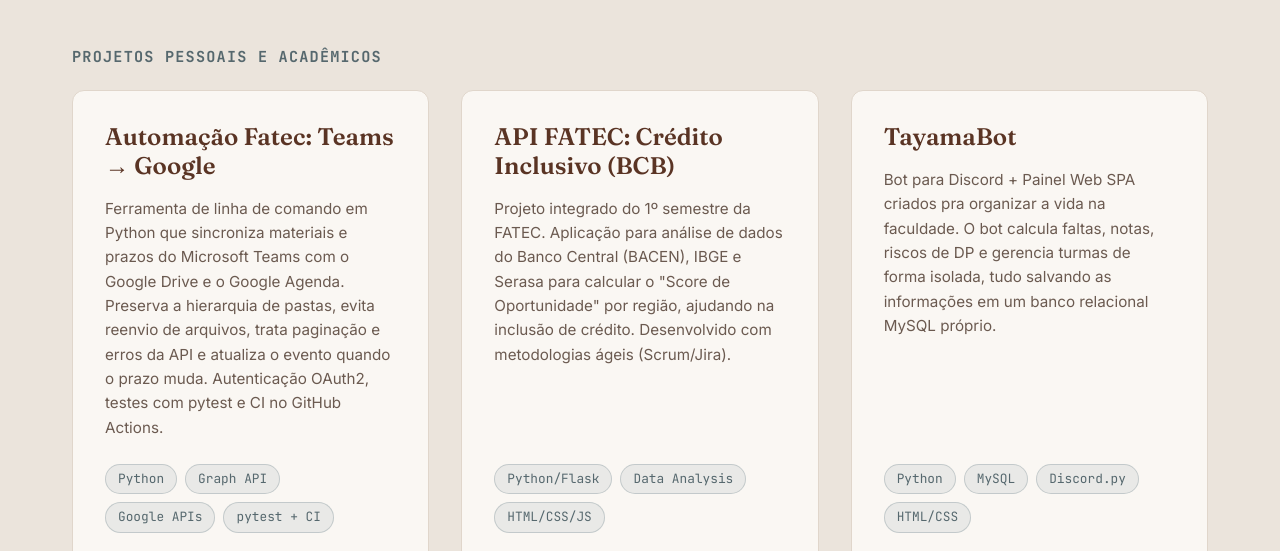
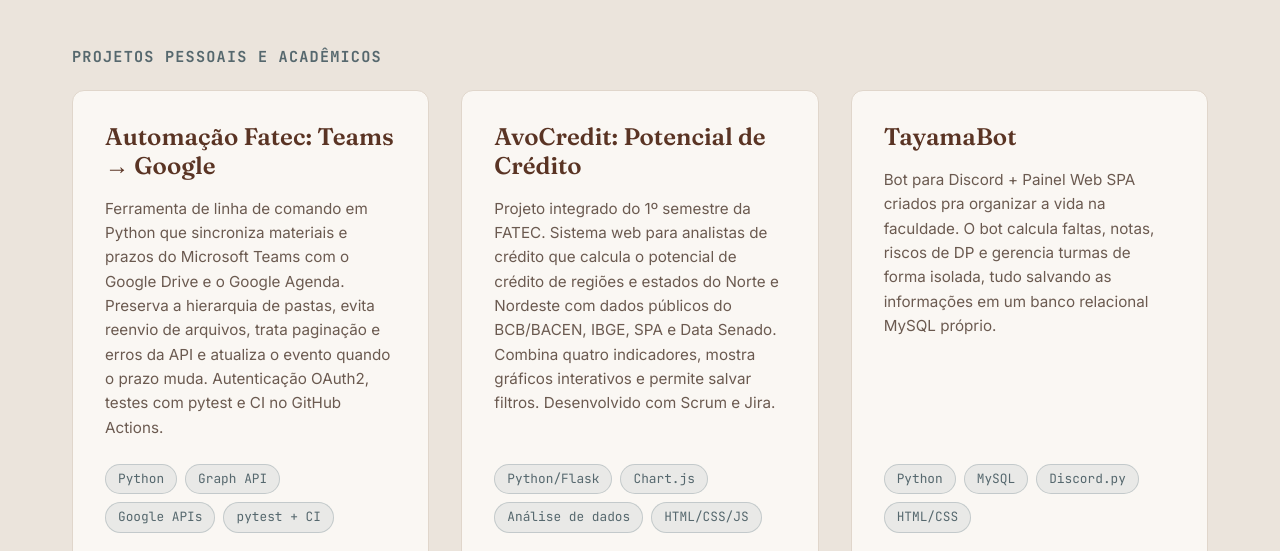
Before and after one commit to pedrohl45/pedrohl45.github.io, a plain HTML site: page index.html in a window 1280 px wide. Shown: the part 4130-4681 px from the top of the page. Drawn offline with nearby package versions, Linux system fonts and the light colour scheme.

Commit message:
docs(portfolio): renomeia o projeto integrado para avocredit e detalha o que foi feito

```diff
--- a/i18n.js
+++ b/i18n.js
@@ -42,8 +42,8 @@
         'p.ble.d': 'Reads temperature, humidity and battery from Bluetooth sensors on an ESP32-S3, sends them via MQTT to a SQLite collector and shows them on a web dashboard.',
         'p.auto.t': 'Fatec Automation: Teams → Google',
         'p.auto.d': 'Python command-line tool that syncs course materials and deadlines from Microsoft Teams to Google Drive and Google Calendar. It preserves the folder hierarchy, avoids re-uploading files, handles pagination and API errors, and updates the event when a deadline changes. OAuth2 authentication, tests with pytest and CI on GitHub Actions.',
-        'p.credit.t': 'FATEC API: Inclusive Credit (BCB)',
-        'p.credit.d': 'Integrated project from the 1st semester at FATEC. Application that analyzes data from the Central Bank of Brazil (BACEN), IBGE and Serasa to calculate an "Opportunity Score" per region, supporting credit inclusion. Built with agile methods (Scrum/Jira).',
+        'p.credit.t': 'AvoCredit: Credit Potential',
+        'p.credit.d': '1st-semester integrated project at FATEC. Web system for credit analysts that calculates the credit potential of regions and states in Northern and Northeastern Brazil using public data from BCB/BACEN, IBGE, SPA and Data Senado. It combines four indicators, shows interactive charts and lets users save filters. Built with Scrum and Jira.',
         'p.tayama.d': 'Discord bot + SPA web dashboard built to organize college life. The bot tracks absences, grades and the risk of failing courses, and manages classes in isolation, storing everything in its own MySQL relational database.',
         'p.yamada.t': 'YamadaBot & Landing Page',
         'p.yamada.d': 'A complete music ecosystem for Discord. I built the audio bot with yt-dlp and FFmpeg (with state isolation across multiple servers) and coded the responsive landing page that presents the project.',
@@ -60,7 +60,7 @@
         'exp.api.date': 'Academic Projects',
         'exp.api.title': 'Integrated Project-Based Learning (API)',
         'exp.api.desc': 'Team projects every semester, solving real problems for the college\'s partner clients, using Scrum and Jira.',
-        'exp.api.project': '<strong>1st semester (2026) · Denied by the Bank: Inclusive Credit with BCB Data.</strong> Website that identifies regions with high credit potential but no access to the traditional financial system. Using public data from the Central Bank of Brazil (BCB/BACEN), IBGE and Serasa, it calculates an "Opportunity Score" per region so credit analysts can compare territories with filters and indicators. Data analysis in Google Colab and website in Python (Flask), HTML and CSS.',
+        'exp.api.project': '<strong>1st semester (2026) · AvoCredit: credit potential in Northern and Northeastern Brazil.</strong> Web system for credit analysts that identifies regions with high credit potential but no access to the traditional financial system. It combines public data from BCB/BACEN, IBGE, SPA and Data Senado into an overall Credit Potential score per region and state, built from four indicators: fast-recovery default, concentration of expensive credit, healthy vs. critical debt, and debt from online betting. It has comparison and trend charts with Chart.js, filters by region, state, period, term and indicator, and saved filters to reopen analyses. Data analysis in Google Colab, Python (Flask) backend and code quality with Ruff, Lefthook, commitlint and GitHub Actions.',
 
         'contact.title': 'Contact',
         'contact.text': 'If you want to chat about code or opportunities, reach out here:',
--- a/index.html
+++ b/index.html
@@ -356,15 +356,17 @@
 
                 <article class="project-card fade-in">
                     <div class="project-content">
-                        <h3 data-i18n="p.credit.t">API FATEC: Crédito Inclusivo (BCB)</h3>
-                        <p class="project-desc" data-i18n="p.credit.d">Projeto integrado do 1º semestre da FATEC. Aplicação para análise de dados do Banco Central (BACEN), IBGE e Serasa para calcular o "Score de Oportunidade" por região, ajudando na inclusão de crédito. Desenvolvido com metodologias ágeis (Scrum/Jira).</p>
+                        <h3 data-i18n="p.credit.t">AvoCredit: Potencial de Crédito</h3>
+                        <p class="project-desc" data-i18n="p.credit.d">Projeto integrado do 1º semestre da FATEC. Sistema web para analistas de crédito que calcula o potencial de crédito de regiões e estados do Norte e Nordeste com dados públicos do BCB/BACEN, IBGE, SPA e Data Senado. Combina quatro indicadores, mostra gráficos interativos e permite salvar filtros. Desenvolvido com Scrum e Jira.</p>
                         <div class="project-tags">
                             <span class="tag">Python/Flask</span>
-                            <span class="tag">Data Analysis</span>
+                            <span class="tag">Chart.js</span>
+                            <span class="tag" data-i18n="tag.analysis">Análise de dados</span>
                             <span class="tag">HTML/CSS/JS</span>
                         </div>
                         <div class="project-links">
                             <a href="https://github.com/fatec-sjc-404-team/API-DSM-1SEMESTRE-2026" target="_blank" rel="noopener" class="btn-icon"><i data-lucide="github"></i> Repo</a>
+                            <a href="https://api-dsm-1-semestre-2026.vercel.app" target="_blank" rel="noopener" class="btn-icon"><i data-lucide="external-link"></i> Site</a>
                         </div>
                     </div>
                 </article>
@@ -455,11 +457,12 @@
                         <h3 data-i18n="exp.api.title">Aprendizagem por Projetos Integrados (API)</h3>
                         <h4>Fatec SJC</h4>
                         <p data-i18n="exp.api.desc">Projetos desenvolvidos em grupo todo semestre, resolvendo problemas reais para clientes parceiros da faculdade, com Scrum e Jira.</p>
-                        <p class="timeline-project" data-i18n="exp.api.project"><strong>1º semestre (2026) · Negado pelo Banco: Crédito Inclusivo com Dados do BCB.</strong> Site que identifica regiões com alto potencial de crédito, mas sem acesso ao sistema financeiro tradicional. A partir de dados públicos do Banco Central (BCB/BACEN), IBGE e Serasa, calcula um "Score de Oportunidade" por região para que analistas de crédito comparem territórios com filtros e indicadores. Análise de dados no Google Colab e site em Python (Flask), HTML e CSS.</p>
+                        <p class="timeline-project" data-i18n="exp.api.project"><strong>1º semestre (2026) · AvoCredit: potencial de crédito no Norte e Nordeste.</strong> Sistema web para analistas de crédito que identifica regiões com alto potencial de crédito, mas sem acesso ao sistema financeiro tradicional. Cruza dados públicos do BCB/BACEN, IBGE, SPA e Data Senado em um Potencial de Crédito Geral por região e estado, formado por quatro indicadores: inadimplência de recuperação rápida, concentração de crédito caro, dívida saudável x crítica e endividamento por apostas (bets). Tem gráficos comparativos e de evolução com Chart.js, filtros por região, estado, período, prazo e indicador, e filtros salvos para reabrir análises. Análise de dados no Google Colab, backend em Python (Flask) e qualidade de código com Ruff, Lefthook, commitlint e GitHub Actions.</p>
                         <div class="project-tags">
                             <span class="tag">Python/Flask</span>
-                            <span class="tag" data-i18n="tag.analysis">Análise de dados</span>
+                            <span class="tag">Chart.js</span>
                             <span class="tag">Google Colab</span>
+                            <span class="tag">GitHub Actions</span>
                             <span class="tag">Scrum/Jira</span>
                         </div>
                         <div class="project-links">
```
Also changed, not shown: 1 other file.
